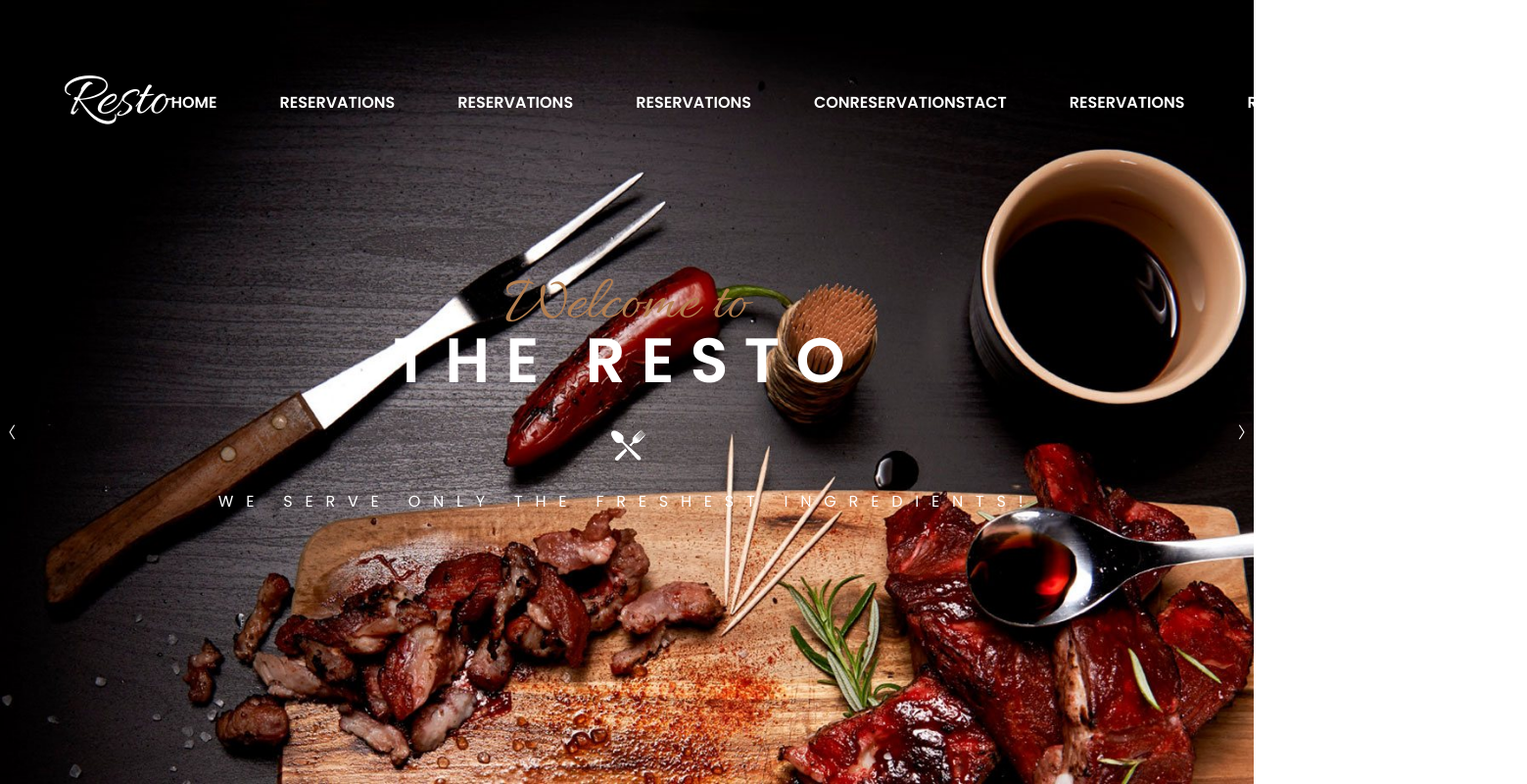
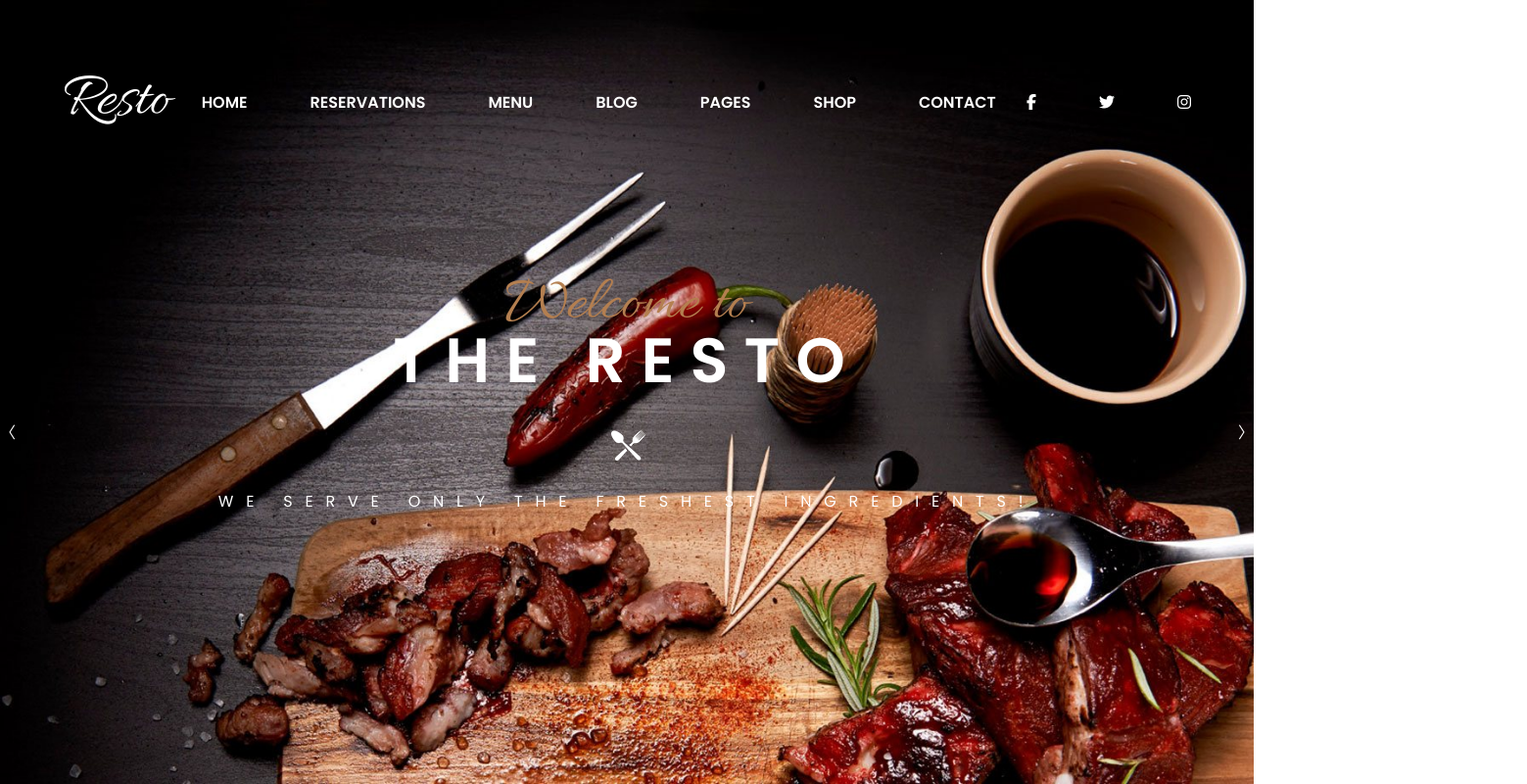
Before and after one commit to Swapaadeg/Le-resto, a website: page index.html in a window 1280 px wide. Shown: the top 800 px of the page at 98% size, 1559 px wide, since content can reach past the window. Drawn offline with Linux system fonts and the light colour scheme; files whose address does not match are found by name; a web font is replaced by a local one.

Commit message:
Revert "reservations" annulation commit
This reverts commit 63d8db5dc935ea5d3dd76f7f0af1325871fb780b.

```diff
--- a/index.html
+++ b/index.html
@@ -19,11 +19,11 @@
                 <div class="navbar__menu">
                     <a href="">home</a>
                     <a href="">reservations</a>
-                    <a href="">reservations</a>
-                    <a href="">reservations</a>
-                    <a href="">conreservationstact</a>
-                    <a href="">reservations</a>
-                    <a href="">reservations</a>
+                    <a href="">menu</a>
+                    <a href="">blog</a>
+                    <a href="">pages</a>
+                    <a href="">shop</a>
+                    <a href="">contact</a>
                 </div>
                 <div class="navbar__social">
                     <a href=""><i class="fa-brands fa-facebook-f"></i></a>
```
